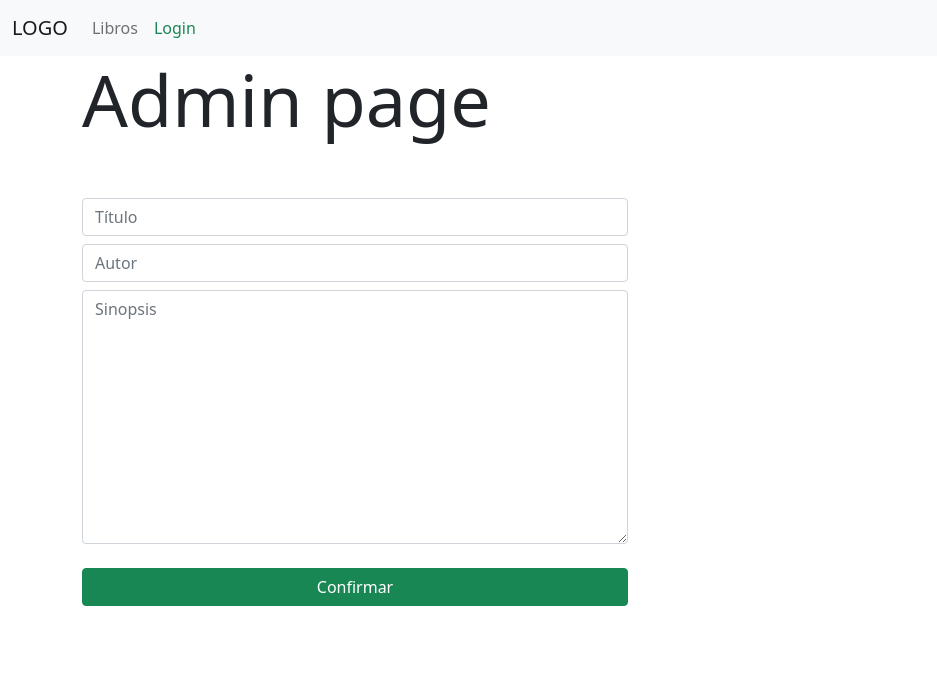
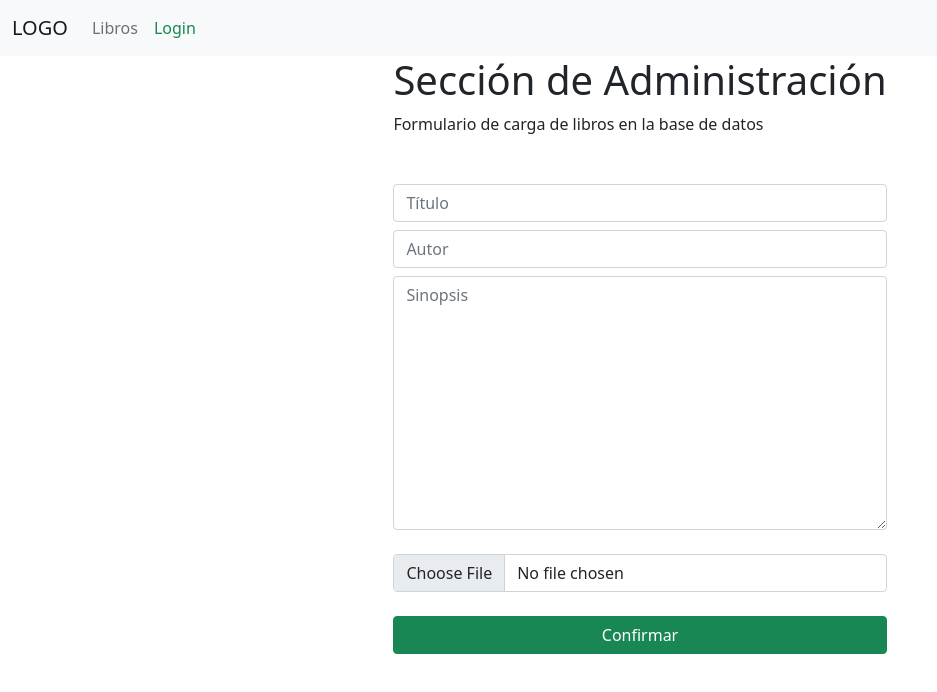
Before and after one commit to marcelobettini/bibliotecAPP, a React (Create React App) app: page /admin in a window 1280 px wide. Shown: the top 692 px of the page, without its empty margins (0-937 px from the left). Built offline with nearby package versions, Linux system fonts and the light colour scheme; no server answers.

Commit message:
upload button

```diff
--- a/src/App.jsx
+++ b/src/App.jsx
@@ -1,4 +1,3 @@
-import { Fragment } from "react";
 import { BrowserRouter, Route, Switch } from "react-router-dom";
 import Login from "./components/Login";
 import Navbar from "./components/Navbar";
@@ -8,7 +7,7 @@ import Listado from "./components/Listado";
 
 function App() {
   return (
-    <Fragment>
+
       <BrowserRouter>
         <Navbar></Navbar>
         <Switch>
@@ -24,7 +23,6 @@ function App() {
           <Route path="/listado" component={Listado}></Route>
         </Switch>
       </BrowserRouter>
-    </Fragment>
   );
 }
 
--- a/src/components/Admin.jsx
+++ b/src/components/Admin.jsx
@@ -4,21 +4,22 @@ const Admin = () => {
   const [title, setTitle] = useState("");
   const [author, setAuthor] = useState("");
   const [synopsis, setSynopsis] = useState("");
+  const [cover, setCover] = useState(null)
   const [error, setError] = useState(null);
 
   const uploadBook = async (e) => {
     e.preventDefault();
     if (!title.trim() || !author.trim() || !synopsis.trim()) {
       setError(
-        "No puede haber camnpos vacíos. Debe completar 'Título', 'Autor' y 'Sinopsis'"
+        "No puede haber campos vacíos. Complete 'Título', 'Autor' y 'Sinopsis'"
       );
     } else {
-      console.log(title, author, synopsis);
       setError(null);
       const book = {
         title: title,
         author: author,
         synopsis: synopsis,
+        cover: cover
       };
       try {
         const data = await db.collection("books").add(book);
@@ -28,10 +29,12 @@ const Admin = () => {
     }
   };
   return (
-    <div className="container justify-content-center">
-      <h2 className="display-2">Admin page</h2>
-      <div className="row">
-        <div className="col-sm-6">
+    <div className="d-flex justify-content-center">
+    <div className="row">
+    <div className="col">
+          <h6 className="display-6">Sección de Administración</h6>
+      <p>Formulario de carga de libros en la base de datos</p>
+
           <form className="form-group mt-5" onSubmit={uploadBook}>
             <input
               type="text"
@@ -51,6 +54,10 @@ const Admin = () => {
               rows="10"
               onChange={(e) => setSynopsis(e.target.value)}
             />
+            <div>
+            {/* <label htmlFor="coverImg" className="formL-label">Foto de la portada</label> */}
+            <input type="file" accept=".png, .jpg" className="form-control mb-4" onUpload={(e) => setCover(e.target.value)}/>
+            </div>
             {error ? (
               <div className="alert alert-danger">{error}</div>
             ) : (
@@ -67,6 +74,7 @@ const Admin = () => {
           </form>
         </div>
       </div>
+
     </div>
   );
 };
--- a/src/components/Login.jsx
+++ b/src/components/Login.jsx
@@ -32,9 +32,9 @@ const Login = () => {
   }
 
   return (
-    <div className="container">
+    <div className="d-flex justify-content-center">
       <div className="row mt-4">
-        <div className="col-sm-4 mt-4">
+        <div className="col-8 mt-4">
           <form className="form-group" onSubmit={login}>
             <label htmlFor="email" className="form-label">
               E-Mail
```
